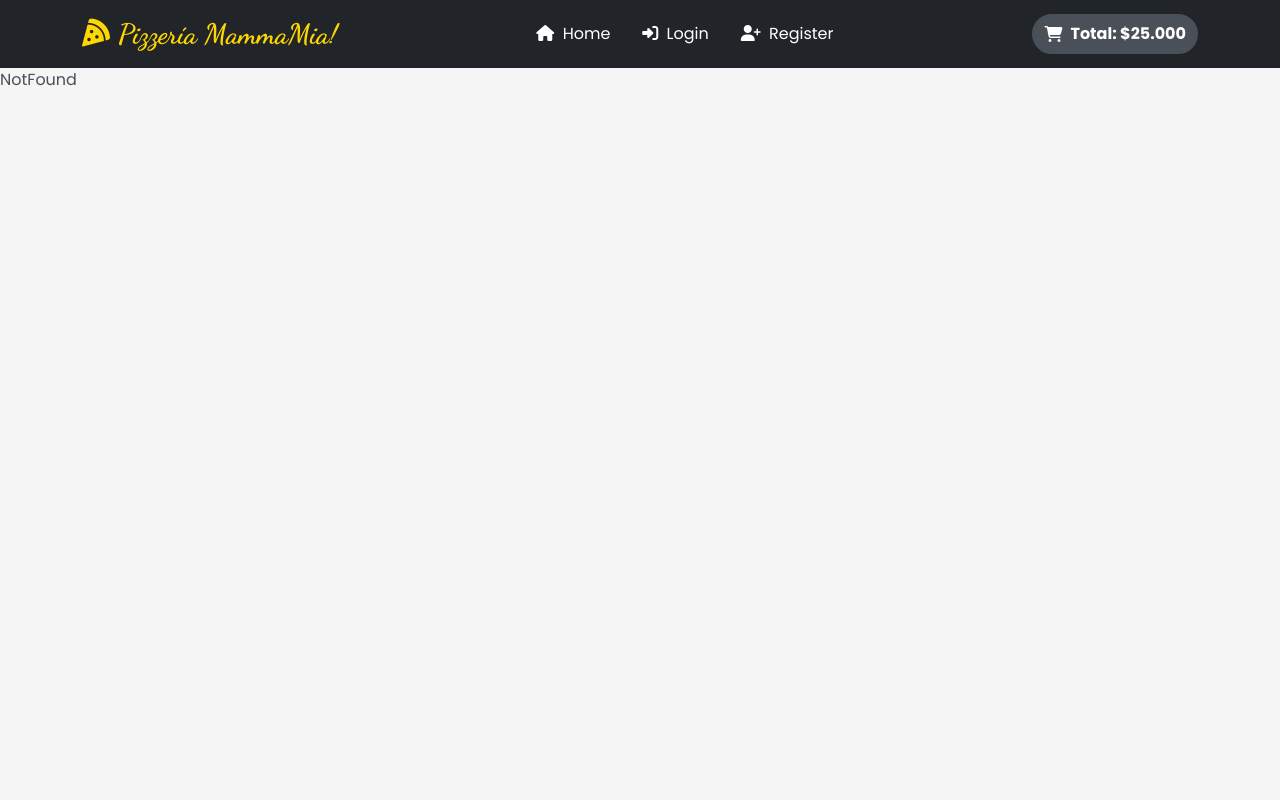
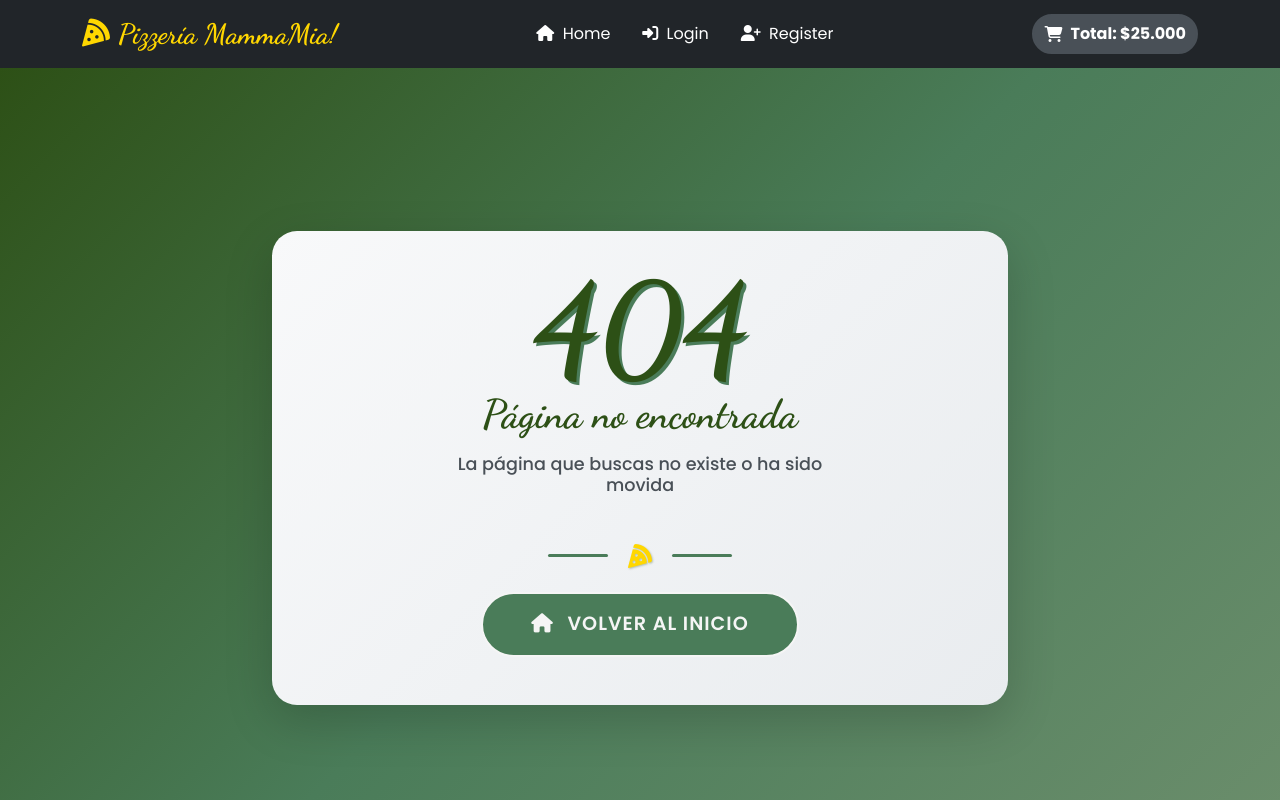
Before and after one commit to vfaundez-dev/desafiolatam-g92-mod4-desafio1, a React (Vite) app: page /404 in a window 1280 px wide. Shown: the top 800 px of the page. Built offline with nearby package versions, Linux system fonts and the light colour scheme.

Commit message:
Actualizado componente NotFound

```diff
--- a/src/pages/NotFound.jsx
+++ b/src/pages/NotFound.jsx
@@ -1,6 +1,43 @@
+import { Link } from "react-router-dom"
 
 export const NotFound = () => {
   return (
-    <div>NotFound</div>
+    <div className="d-flex align-items-center justify-content-center not-found">
+      <div className="container my-5 profile">
+        <div className="row justify-content-center">
+          <div className="col-md-8 col-lg-8">
+            <div className="card shadow-lg border-0 text-center form-card-container">
+              <div className="text-center p-5">
+
+                <h2 className="not-found-title">
+                  404
+                </h2>
+
+                <h3 className="mb-3 not-found-subtitle">
+                  Página no encontrada
+                </h3>
+
+                <p className="mb-5 not-found-description">
+                  La página que buscas no existe o ha sido movida
+                </p>
+
+                <div className="mb-4">
+                  <div className="pizza-divider-container">
+                    <div className="pizza-divider-line"></div>
+                    <i className="fas fa-pizza-slice pizza-icon"></i>
+                    <div className="pizza-divider-line"></div>
+                  </div>
+                </div>
+
+                <Link to={"/"} className="btn px-5 py-3 btn-home">
+                  <i className="fas fa-home me-2"></i> Volver al Inicio
+                </Link>
+
+              </div>
+            </div>
+          </div>
+        </div>
+      </div>
+    </div>
   )
 }
--- a/src/styles/main.css
+++ b/src/styles/main.css
@@ -444,6 +444,81 @@ body {
 }
 
 
+/* 404 Page */
+
+.not-found {
+    min-height: 100vh;
+    background: linear-gradient(135deg, #2d5016 0%, #4a7c59 50%, #6c8e6c 100%);
+    font-family: "Poppins", sans-serif;
+}
+
+.not-found .not-found-title {
+    font-size: 8rem;
+    font-weight: 900;
+    color: var(--tertiary-color);
+    text-shadow: 3px 3px 0px var(--fourth-color);
+    line-height: 0.8;
+    font-family: "Dancing Script";
+}
+
+.not-found .not-found-subtitle {
+    font-size: 2.5rem;
+    font-weight: 700;
+    color: var(--tertiary-color);
+    font-family: "Dancing Script";
+}
+
+.not-found .not-found-description {
+    font-size: 1.1rem;
+    color: var(--secondary-color);
+    font-weight: 500;
+    line-height: 1.2;
+    max-width: 400px;
+    margin: 0 auto 3rem auto;
+}
+
+.not-found  .pizza-divider-container {
+  display: flex;
+  justify-content: center;
+  align-items: center;
+  gap: 20px;
+}
+
+.not-found  .pizza-divider-line {
+  width: 60px;
+  height: 3px;
+  background-color: var(--fourth-color);
+  border-radius: 2px;
+}
+
+.not-found  .pizza-icon {
+  font-size: 1.5rem;
+  color: var(--accent-color);
+  text-shadow: 1px 1px 2px rgba(45, 80, 22, 0.3);
+}
+
+.not-found .btn-home {
+    background-color: #4a7c59;
+    color: var(--background-color);
+    border: 2px solid var(--background-color);
+    border-radius: 50px;
+    font-weight: 600;
+    font-size: 1.2rem;
+    text-transform: uppercase;
+    letter-spacing: 1px;
+    padding: 0.75rem 2rem;
+    min-width: 250px;
+    transition: background-color 0.2s ease, color 0.2s ease, box-shadow 0.2s ease;
+}
+
+.not-found .btn-home:hover {
+    background-color: var(--secondary-color);
+    color: white;
+    box-shadow: 0 6px 16px rgba(74, 124, 89, 0.4);
+}
+
+
+
 /* Footer */
 
 footer {
```
